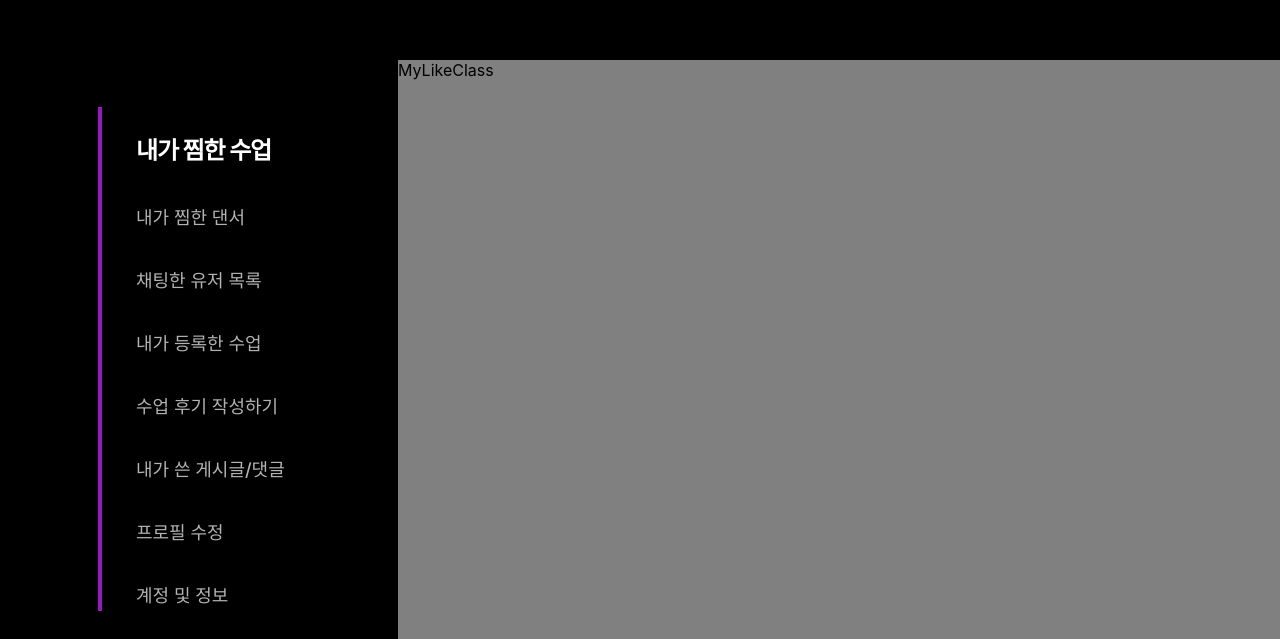
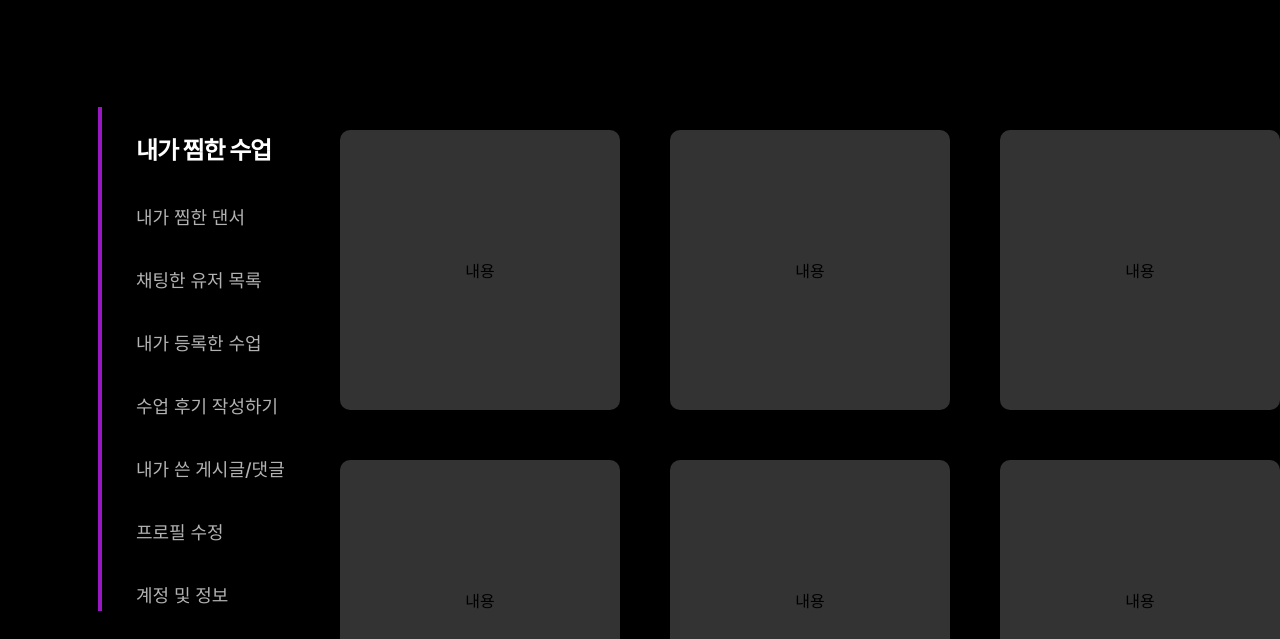
Before and after one commit to UMC-7th-DANTHIS/frontend, a React (Create React App) app: page /mypage in a window 1280 px wide. Shown: the part 161-800 px from the top of the page. Built offline with nearby package versions, Linux system fonts and the light colour scheme.

Commit message:
feat: 내가 찜한 수업 UI

```diff
--- a/src/pages/mypage/MypageLayout.jsx
+++ b/src/pages/mypage/MypageLayout.jsx
@@ -108,7 +108,7 @@ export default MypageLayout;
 const MainContainer = styled.div`
     background-color: black;
     display: flex;
-    height: 100vh;
+    min-height: 100vh;
 `;
 
 const SidebarContainer = styled.div`
@@ -117,6 +117,7 @@ const SidebarContainer = styled.div`
     flex-direction: row;
     margin-left: 98px;
     margin-top: 47px;
+
 `;
 
 const Sidebar = styled.div`
@@ -154,6 +155,6 @@ const MenuItem = styled.div`
 
 const ContentContainer = styled.div`
     flex: 1;
-    background-color: gray;
+    background-color: black;
     /* color: white; */
 `;
--- a/src/pages/mypage/components/MyLikeClass.jsx
+++ b/src/pages/mypage/components/MyLikeClass.jsx
@@ -1,9 +1,35 @@
-import React from 'react'
+import React from 'react';
+import styled from 'styled-components';
 
 const MyLikeClass = () => {
     return (
-        <div>MyLikeClass</div>
-    )
-}
+        <ClassContainer>
+            {Array.from({ length: 6 }).map((_, index) => (
+                <ClassList key={index}>
+                    <div>내용</div>
+                </ClassList>
+            ))}
+        </ClassContainer>
+    );
+};
 
-export default MyLikeClass
+export default MyLikeClass;
+
+const ClassContainer = styled.div`
+    display: grid;
+    grid-template-columns: repeat(3, 280px);
+    gap: 50px;
+    margin-top: 70px;
+    justify-content: center;
+
+`;
+
+const ClassList = styled.div`
+    display: flex;
+    align-items: center;
+    justify-content: center;
+    width: 280px;
+    height: 280px;
+    border-radius: 10px;
+    background-color: #333;
+`;
```
